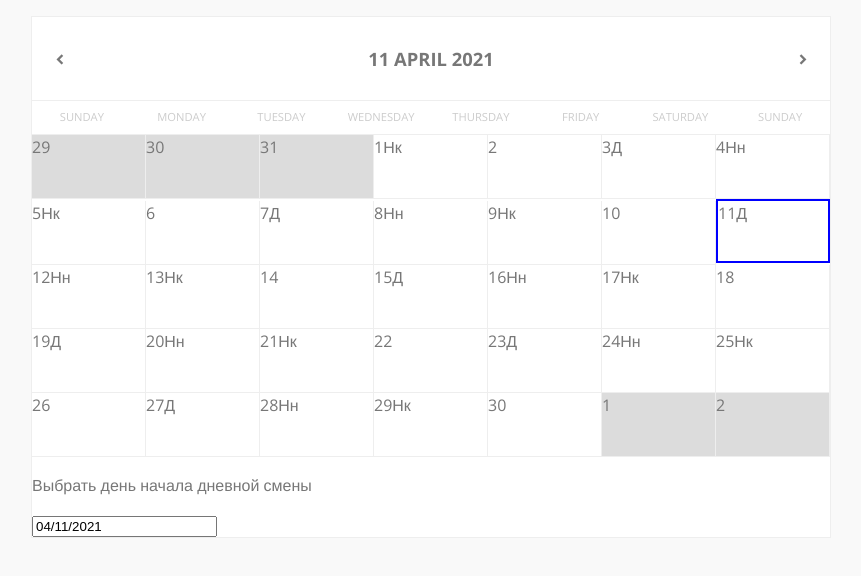
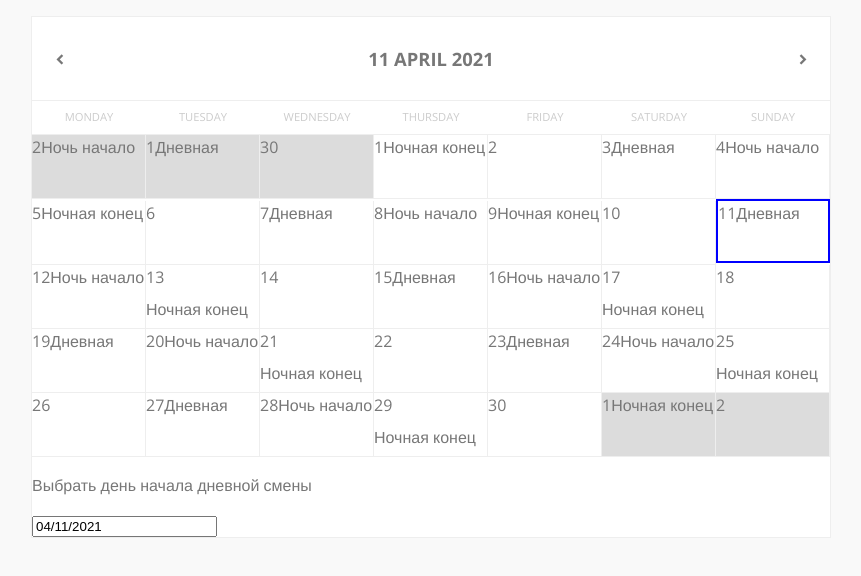
Before and after one commit to Parmon101/react-calendar, a React (Create React App) app: page / in a window 1280 px wide. Shown: the top 576 px of the page, without its empty margins (209-1070 px from the left). Built offline with nearby package versions, Linux system fonts and the light colour scheme.

Commit message:
Add files via upload

```diff
--- a/src/App.css
+++ b/src/App.css
@@ -208,7 +208,14 @@ header {
   cursor: pointer;
 }
 
- /* краска ячейки 2х2> */
-/* .asd:nth-child(4n+3), .asd:nth-child(4n) {
-  background: rgba(0, 204, 255, 0.199) !important
-} */
+.isDay {
+  background: rgba(255, 196, 0, 0.199) !important
+}
+
+.isNightStart {
+  background: rgba(0, 33, 41, 0.199) !important
+}
+
+.isNightEnd {
+  background: rgba(5, 205, 255, 0.288) !important
+}
--- a/src/components/func/Cells.jsx
+++ b/src/components/func/Cells.jsx
@@ -1,12 +1,24 @@
 // import { default as dayjs } from 'dayjs';
 
 export function Cells({ count, onAdd, setSelectedDay, startDate }) {
-  const monthStart = count.startOf('month').day() - 1;
+  const monthStart = count.startOf('month').day();
 
-  const rangeOfDaysNeeded = Array.from({ length: monthStart }, (_, index) => monthStart - index);
+  // const monthStart = count.startOf('month').day() - 1;
+  // const rangeOfDaysNeeded = Array.from({ length: monthStart }, (_, index) => monthStart - index);
+  // const monthStart2 = rangeOfDaysNeeded.map(dayShift => count.startOf('month').subtract(dayShift, 'day').format('D'));
 
-  // TODO: сюда
-  const prevMonthDays = rangeOfDaysNeeded.map(dayShift => count.startOf('month').subtract(dayShift, 'day').format('D'));
+  // остатки дней предыдущего месяца
+  const prevMonthDays = Array.from({ length: monthStart-1 }, (_, index) => {
+    const day = count.endOf('month').add(index, 'days');
+
+    const diff = day.diff(startDate, 'days');
+
+    return {
+      day: day.format('D'),
+      diff,
+    }
+  }).reverse();
+
 
   const endOfMonth = count.endOf('month').date();
   const thisMonthDays = Array.from({ length: endOfMonth }, (_, index) => {
@@ -25,17 +37,40 @@ export function Cells({ count, onAdd, setSelectedDay, startDate }) {
 
   // осталось дней до конца недели
   const daysLeftInWeek = 7- count.endOf('month').day();
+
   // заполняем остаток недели новыми числами месяца
-  // TODO: сюда
-  const nextMonthDays = Array.from({ length: daysLeftInWeek }, (_, index) => index +1)
+  const nextMonthDays = Array.from({ length: daysLeftInWeek}, (_, index) => {
+    const day = count.startOf('month').add(index, 'days');
 
+    const diff = day.diff(startDate, 'days');
+
+    return {
+      day: day.format('D'),
+      diff,
+    }
+  });
+  console.log(prevMonthDays);
+  console.log(thisMonthDays);
+  console.log(nextMonthDays);
   return (
     <div className="body ">
-      {prevMonthDays.map(day => (
-        <div className="row col cell weekend"  key={`prev_${day}`}>
-          <span>{day}</span>
-        </div>
-      ))}
+
+      {prevMonthDays.map(({ day, diff }) => {
+        const diffRemainder = diff % 4;
+
+        const isDayShift = diffRemainder === 0;
+        const nightStart = diffRemainder === 0 + 1 || diffRemainder === -3;
+        const nightEnd = diffRemainder === 0 + 2 || diffRemainder === -2;
+
+        return (
+          <div className="row col cell weekend"  key={`prev_${day}`}>
+            <span>{day}</span>
+            {isDayShift && 'Дневная'}
+            {nightStart && 'Ночь начало'}
+            {nightEnd && 'Ночная конец'}
+          </div>
+          )
+        })}
 
       {thisMonthDays.map(({ day, diff }) => {
         const diffRemainder = diff % 4;
@@ -46,28 +81,38 @@ export function Cells({ count, onAdd, setSelectedDay, startDate }) {
 
         return (
              (day === currDay) ?
-              <div className="row col cell select isDay"  onClick={()=> {onAdd(); setSelectedDay(day)}} key={`this_${day}`}>
+              <div className="row col cell select"  onClick={()=> {onAdd(); setSelectedDay(day)}} key={`this_${day}`}>
                 <span>{day}</span>
-                {isDayShift && 'Д'}
-                {nightStart && 'Нн'}
-                {nightEnd && 'Нк'}
+                {isDayShift && 'Дневная'}
+                {nightStart && 'Ночь начало'}
+                {nightEnd && 'Ночная конец'}
               </div>
                :
-              <div className="row col cell isDay"  onClick={()=> {onAdd(); setSelectedDay(day)}} key={`this_${day}`}>
+              <div className="row col cell"  onClick={()=> {onAdd(); setSelectedDay(day)}} key={`this_${day}`}>
                 <span>{day}</span>
-                {isDayShift && 'Д'}
-                {nightStart && 'Нн'}
-                {nightEnd && 'Нк'}
+                {isDayShift && 'Дневная'}
+                {nightStart && 'Ночь начало'}
+                {nightEnd && 'Ночная конец'}
               </div>
-
            )
         })}
 
-      {nextMonthDays.map(day => (
-        <div className="row col cell weekend" key={`next${day}`}>
-          <span>{day}</span>
-        </div>
-      ))}
+      {nextMonthDays.map(({ day, diff }) => {
+        const diffRemainder = diff % 4;
+
+        const isDayShift = diffRemainder === 0;
+        const nightStart = diffRemainder === 0 + 1 || diffRemainder === -3;
+        const nightEnd = diffRemainder === 0 + 2 || diffRemainder === -2;
+
+        return (
+          <div className="row col cell weekend"  key={`prev_${day}`}>
+            <span>{day}</span>
+            {isDayShift && 'Дневная'}
+            {nightStart && 'Ночь начало'}
+            {nightEnd && 'Ночная конец'}
+          </div>
+          )
+        })}
 
     </div>
   );
--- a/src/components/func/Days.jsx
+++ b/src/components/func/Days.jsx
@@ -1,11 +1,11 @@
 const dateFormat = "dddd";
 
 export function Days({ count })  {
-  let startDate = count.startOf('week')
+  let startDate = count.startOf('week').day(1)
 
   return (
     <div className="days row">
-      {Array.from({ length: 8 }).map((_, i) => (
+      {Array.from({ length: 7 }).map((_, i) => (
         <div className="col col-center" key={i}>
           {startDate.add(i, 'day').format(dateFormat)}
         </div>
```
